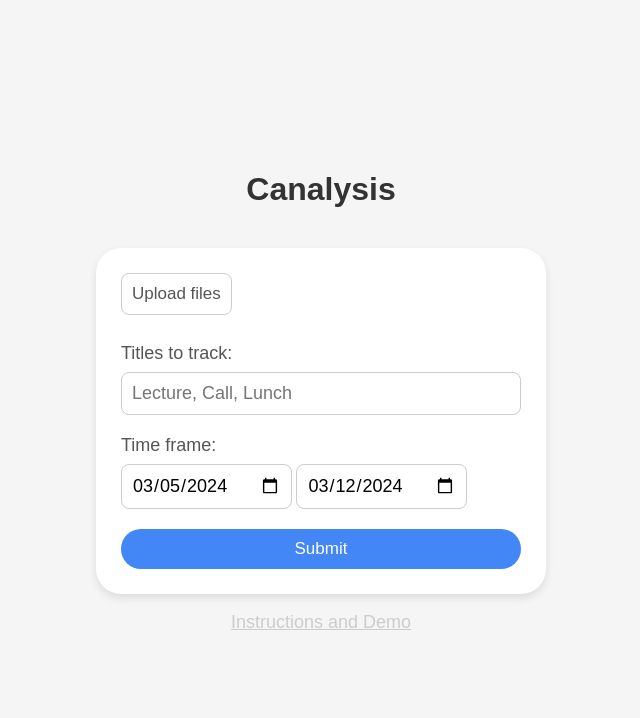
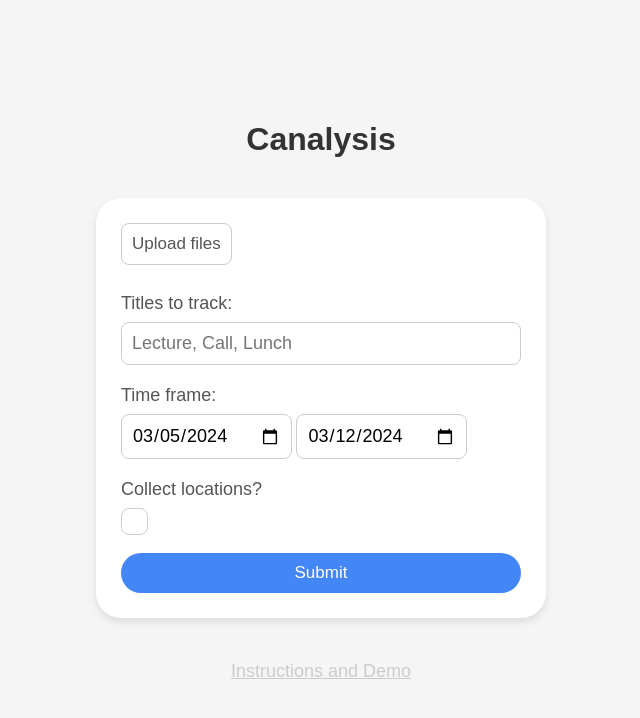
Before and after one commit to noelkronenberg/canalysis, a Flask app: page / in a window 1280 px wide. Shown: the top 718 px of the page, without its empty margins (319-959 px from the left). Run offline with Flask 3, Linux system fonts and the light colour scheme.

Commit message:
added option for locations

```diff
--- a/app.py
+++ b/app.py
@@ -5,12 +5,13 @@ import datetime
 
 app = Flask(__name__)
 
-def calculate_hours(files, titles, time_frame):
+def get_data(files, titles, time_frame, location_status):
     total_hours = {title: 0 for title in titles} # placeholder dictionary
     # format start and end date
     start_date = datetime.datetime.strptime(time_frame[0], '%Y-%m-%d').date() # reference: https://stackoverflow.com/a/46468667
     end_date = datetime.datetime.strptime(time_frame[1], '%Y-%m-%d').date() + datetime.timedelta(days=1) # add one day to include end date (reference: https://stackoverflow.com/a/3240493)
-     # iterate through all files
+    locations = set()
+    # iterate through all files
     for file in files:
         ical_data = file.read()
         # iterate through all events
@@ -22,7 +23,14 @@ def calculate_hours(files, titles, time_frame):
                     start_time = event.get('DTSTART').dt
                     end_time = event.get('DTEND').dt
                     total_hours[title] += (end_time - start_time).total_seconds() / 3600 # calculate and assign duration to title
-    return total_hours
+
+                    # save location
+                    if location_status:
+                        location = event.get('LOCATION')
+                        if location != None:
+                            locations.add(location)
+
+    return total_hours, list(locations)
 
 @app.route('/', methods=['GET', 'POST'])
 def index():
@@ -31,10 +39,11 @@ def index():
         titles = [item.strip() for item in request.form.get('titles').split(',')]
         from_date = request.form['from']
         to_date = request.form['to']
-        total_hours = calculate_hours(files, titles, (from_date, to_date))
+        location_status = request.form.get('location') == 'on'
+        total_hours, locations = get_data(files, titles, (from_date, to_date), location_status)
         rounded_hours = {k: round(v,2) for k, v in total_hours.items()}
         sorted_hours = dict(sorted(rounded_hours.items(), key=lambda item: item[1], reverse=True))
-        return render_template('result.html', data=sorted_hours)
+        return render_template('result.html', data=sorted_hours, locations=locations)
     return render_template('index.html')
 
 if __name__ == '__main__':
--- a/static/css/main.css
+++ b/static/css/main.css
@@ -39,6 +39,7 @@ body {
     box-shadow: 0 4px 8px rgba(0, 0, 0, 0.1);
     background-color: #fff;
     text-align: left;
+    margin-bottom: 25px;
 }
 
 h1 {
@@ -52,11 +53,15 @@ label {
     color: var(--color-3);
 }
 
+button {
+    margin-bottom: 20px;
+}
+
 .notice, .notice a {
     color: #ccc;
 }
 
-input, p, label {
+input, p, label, li {
     font-size: 18px;
     font-family: inherit;
 }
@@ -95,7 +100,7 @@ input[type="text"], input[type="date"] {
     border-radius: var(--border-radius-3);
 }
 
-input[type="submit"] {
+input[type="submit"], button {
     background-color: var(--color-1);
     color: #fff;
     border: none;
@@ -105,7 +110,7 @@ input[type="submit"] {
 
 input[type="text"],
 input[type="submit"],
-input[type="date"] {
+input[type="date"], button {
     box-sizing: border-box;
     padding: 10px;
 }
@@ -115,8 +120,69 @@ input[type="submit"] {
     width: 100%;
 }
 
-input[type="submit"], label.file-input {
+input[type="submit"], label.file-input, button {
     font-size: 17px !important;
+}
+
+.checkbox-container {
+    display: block;
+    position: relative;
+    padding-left: 35px;
+    margin-bottom: 12px;
+    cursor: pointer;
+    -webkit-user-select: none;
+    -moz-user-select: none;
+    -ms-user-select: none;
+    user-select: none;
+    margin-bottom: 33px; /* fix for absolute position */
+}
+
+.checkbox-container input {
+    position: absolute;
+    opacity: 0;
+    cursor: pointer;
+    height: 0;
+    width: 0;
+}
+
+.checkmark {
+    position: absolute;
+    top: 8px;
+    left: 0;
+    bottom: 20px;
+    height: 25px;
+    width: 25px;
+    border: var(--border-1);
+    border-radius: var(--border-radius-3);
+    background-color: #fff;
+    margin-bottom: 20px;
+}
+
+.checkbox-container input:checked ~ .checkmark {
+    background-color: var(--color-1);
+    border-color: var(--color-1);
+}
+
+.checkbox-container:after {
+    content: "";
+    position: absolute;
+    display: none;
+}
+
+.checkbox-container input:checked ~ .checkmark:after {
+    display: block;
+}
+
+.checkbox-container .checkmark:after {
+    left: 9px;
+    top: 5px;
+    width: 5px;
+    height: 10px;
+    border: solid white;
+    border-width: 0 3px 3px 0;
+    -webkit-transform: rotate(45deg);
+    -ms-transform: rotate(45deg);
+    transform: rotate(45deg);
 }
 
 span.title, span.hours {
--- a/templates/index.html
+++ b/templates/index.html
@@ -31,6 +31,15 @@
                         <input type="date" name="to" placeholder="YYYY-MM-DD" required>
                     </div>
 
+                    <div>
+                        <label for="location">Collect locations?
+                            <div class="checkbox-container">
+                                <input type="checkbox" id="location" name="location">
+                                <span class="checkmark"></span>
+                            </div>
+                        </label>
+                    </div>
+
                     <input type="submit" value="Submit">
                 </form>
             </div>
```
Also changed, not shown: other parts of static/css/main.css (+38 -3 lines), templates/result.html (+12 -0 lines).
